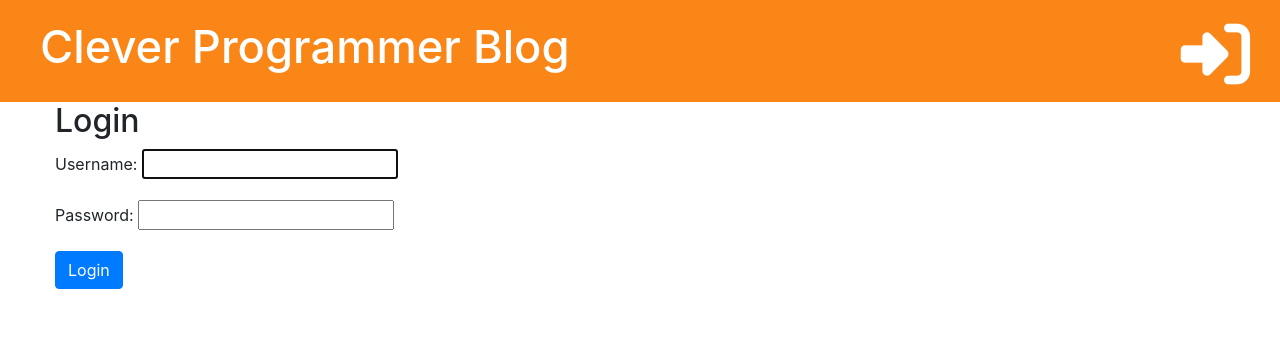
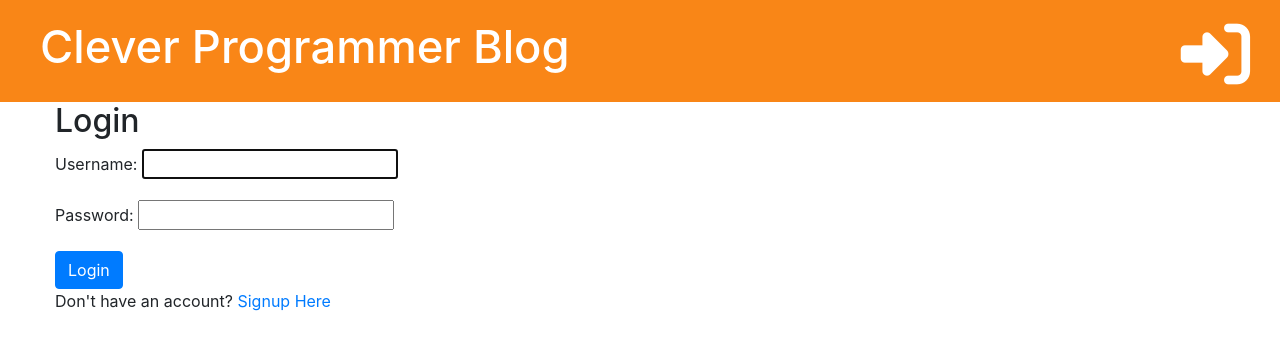
Before and after one commit to subasw/blog, a Django app: page /accounts/login/ in a window 1280 px wide. Shown: the top 350 px of the page. Run offline with Django 3.2, Linux system fonts and the light colour scheme; some libraries are stand-ins or nearby versions.

Commit message:
add signup on frontend

```diff
--- a/bloge/templates/registration/login.html
+++ b/bloge/templates/registration/login.html
@@ -9,4 +9,5 @@
     {{ form.as_p }}
   <button type="submit" class="btn btn-primary">Login</button>
   </form>
+  <p>Don't have an account? <a href="{% url 'signup' %}">Signup Here</a> </p>
 {% endblock %}
```
Also changed, not shown: db.sqlite3.
